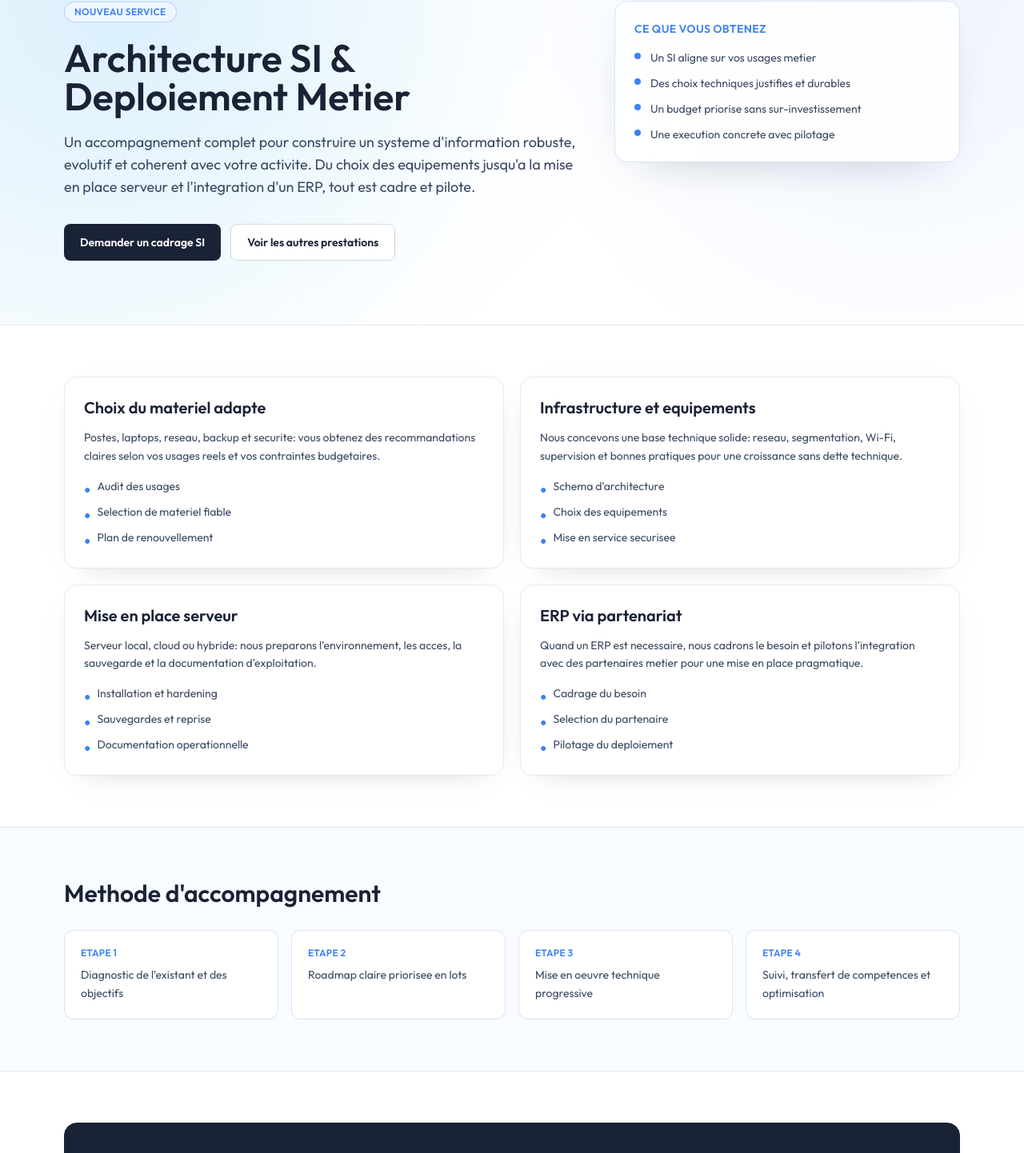
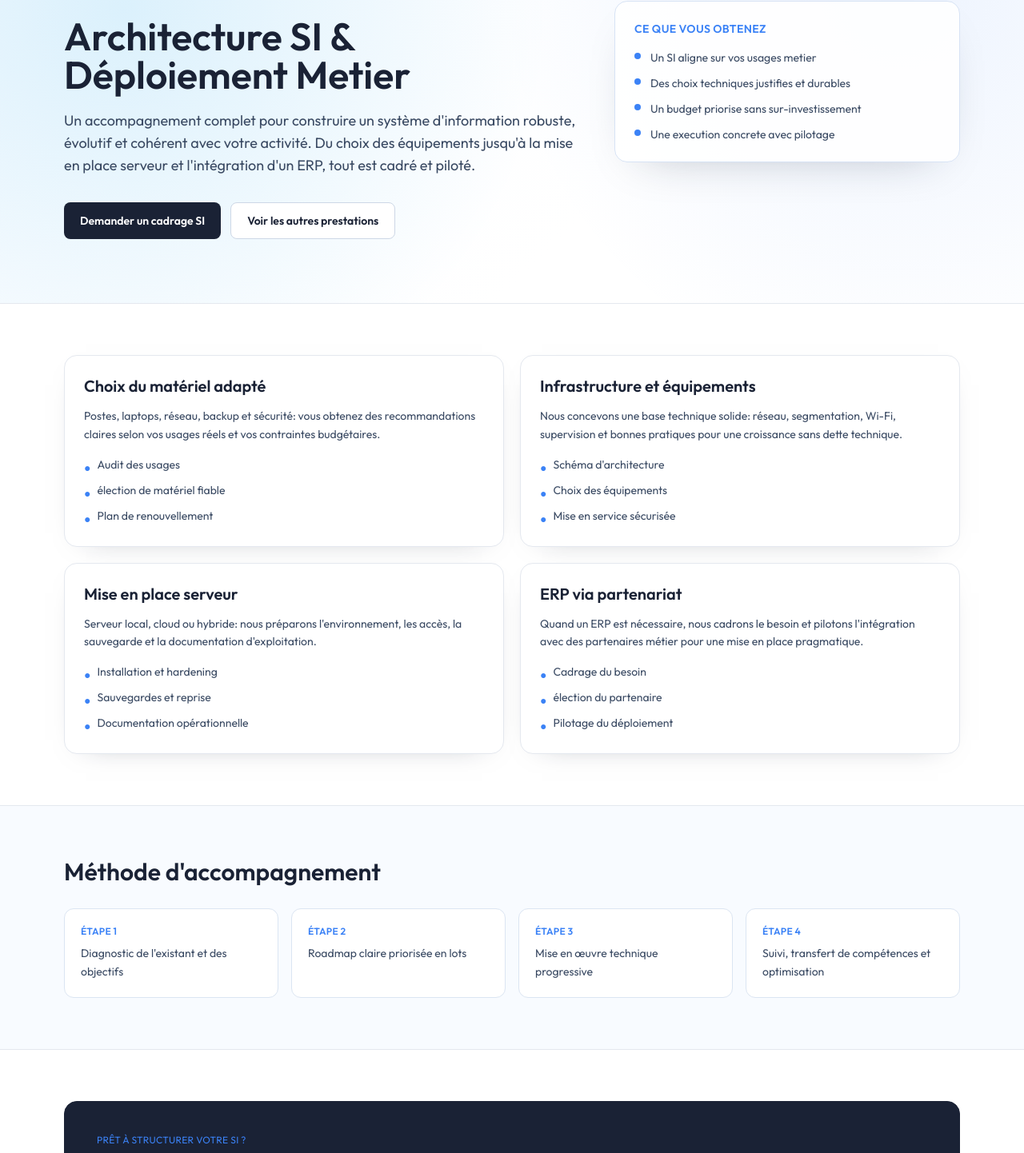
Before and after one commit to lionneleng-droid/Site_Mistral-IT, a Next.js app: page /accompagnement-si in a window 1280 px wide. Shown: the part 143-1585 px from the top of the page at 80% size. Built offline with nearby package versions, Linux system fonts and the light colour scheme.

Commit message:
fix: add page for all

```diff
--- /dev/null
+++ b/app/a-propos/page.tsx
@@ -0,0 +1,17 @@
+import Navbar from "../../components/Navbar";
+import Footer from "../../components/Footer";
+import AboutSection from "../../components/AboutSection";
+import ContactSection from "../../components/ContactSection";
+
+export default function AProposPage() {
+  return (
+    <>
+      <Navbar />
+      <main className="pt-16">
+        <AboutSection />
+        <ContactSection />
+      </main>
+      <Footer />
+    </>
+  );
+}
--- a/app/accompagnement-si/page.tsx
+++ b/app/accompagnement-si/page.tsx
@@ -1,39 +1,40 @@
 import Link from "next/link";
 import Navbar from "../../components/Navbar";
 import Footer from "../../components/Footer";
+import ContactSection from "../../components/ContactSection";
 
 const pillars = [
   {
-    title: "Choix du materiel adapte",
+    title: "Choix du matériel adapté",
     description:
-      "Postes, laptops, reseau, backup et securite: vous obtenez des recommandations claires selon vos usages reels et vos contraintes budgetaires.",
-    points: ["Audit des usages", "Selection de materiel fiable", "Plan de renouvellement"],
+      "Postes, laptops, réseau, backup et sécurité: vous obtenez des recommandations claires selon vos usages réels et vos contraintes budgétaires.",
+    points: ["Audit des usages", "élection de matériel fiable", "Plan de renouvellement"],
   },
   {
-    title: "Infrastructure et equipements",
+    title: "Infrastructure et équipements",
     description:
-      "Nous concevons une base technique solide: reseau, segmentation, Wi-Fi, supervision et bonnes pratiques pour une croissance sans dette technique.",
-    points: ["Schema d'architecture", "Choix des equipements", "Mise en service securisee"],
+      "Nous concevons une base technique solide: réseau, segmentation, Wi-Fi, supervision et bonnes pratiques pour une croissance sans dette technique.",
+    points: ["Schéma d'architecture", "Choix des équipements", "Mise en service sécurisée"],
   },
   {
     title: "Mise en place serveur",
     description:
-      "Serveur local, cloud ou hybride: nous preparons l'environnement, les acces, la sauvegarde et la documentation d'exploitation.",
-    points: ["Installation et hardening", "Sauvegardes et reprise", "Documentation operationnelle"],
+      "Serveur local, cloud ou hybride: nous préparons l'environnement, les accès, la sauvegarde et la documentation d'exploitation.",
+    points: ["Installation et hardening", "Sauvegardes et reprise", "Documentation opérationnelle"],
   },
   {
     title: "ERP via partenariat",
     description:
-      "Quand un ERP est necessaire, nous cadrons le besoin et pilotons l'integration avec des partenaires metier pour une mise en place pragmatique.",
-    points: ["Cadrage du besoin", "Selection du partenaire", "Pilotage du deploiement"],
+      "Quand un ERP est nécessaire, nous cadrons le besoin et pilotons l'intégration avec des partenaires métier pour une mise en place pragmatique.",
+    points: ["Cadrage du besoin", "élection du partenaire", "Pilotage du déploiement"],
   },
 ];
 
 const steps = [
   "Diagnostic de l'existant et des objectifs",
-  "Roadmap claire priorisee en lots",
-  "Mise en oeuvre technique progressive",
-  "Suivi, transfert de competences et optimisation",
+  "Roadmap claire priorisée en lots",
+  "Mise en œuvre technique progressive",
+  "Suivi, transfert de compétences et optimisation",
 ];
 
 export default function AccompagnementSIPage() {
@@ -47,20 +48,17 @@ export default function AccompagnementSIPage() {
 
           <div className="relative max-w-7xl mx-auto px-6 lg:px-20 py-14 lg:py-20 grid lg:grid-cols-[1.2fr_0.8fr] gap-10 items-start">
             <div>
-              <p className="inline-flex items-center rounded-full border border-sky/30 bg-skylt px-3 py-1 text-xs font-semibold tracking-wide text-sky uppercase">
-                Nouveau service
-              </p>
               <h1 className="mt-5 text-3xl lg:text-5xl font-bold leading-tight text-ink">
-                Architecture SI & Deploiement Metier
+                Architecture SI & Déploiement Metier
               </h1>
               <p className="mt-5 max-w-2xl text-base lg:text-lg text-slate leading-relaxed">
-                Un accompagnement complet pour construire un systeme d'information robuste, evolutif et coherent avec votre activite.
-                Du choix des equipements jusqu'a la mise en place serveur et l'integration d'un ERP, tout est cadre et pilote.
+                Un accompagnement complet pour construire un système d'information robuste, évolutif et cohérent avec votre activité.
+                Du choix des équipements jusqu'à la mise en place serveur et l'intégration d'un ERP, tout est cadré et piloté.
               </p>
 
               <div className="mt-8 flex flex-wrap gap-3">
                 <Link
-                  href="/#contact"
+                  href="#contact"
                   className="inline-flex items-center rounded-lg bg-ink px-5 py-3 text-sm font-semibold text-white transition-colors hover:bg-sky"
                 >
                   Demander un cadrage SI
@@ -117,11 +115,11 @@ export default function AccompagnementSIPage() {
 
         <section className="border-y border-[#e4e8ef] bg-[#f8fbff]">
           <div className="max-w-7xl mx-auto px-6 lg:px-20 py-14 lg:py-16">
-            <h2 className="text-2xl lg:text-3xl font-bold text-ink">Methode d'accompagnement</h2>
+            <h2 className="text-2xl lg:text-3xl font-bold text-ink">Méthode d'accompagnement</h2>
             <div className="mt-7 grid sm:grid-cols-2 lg:grid-cols-4 gap-4">
               {steps.map((step, index) => (
                 <div key={step} className="rounded-xl bg-white border border-[#dbe5f2] p-5">
-                  <p className="text-xs font-semibold uppercase tracking-wide text-sky">Etape {index + 1}</p>
+                  <p className="text-xs font-semibold uppercase tracking-wide text-sky">Étape {index + 1}</p>
                   <p className="mt-2 text-sm text-slate leading-relaxed">{step}</p>
                 </div>
               ))}
@@ -132,20 +130,22 @@ export default function AccompagnementSIPage() {
         <section className="max-w-7xl mx-auto px-6 lg:px-20 py-14 lg:py-16">
           <div className="rounded-2xl border border-ink bg-ink px-6 py-8 lg:px-10 lg:py-10 text-white flex flex-col lg:flex-row lg:items-center lg:justify-between gap-5">
             <div>
-              <p className="text-xs uppercase tracking-wide text-sky">Pret a structurer votre SI ?</p>
-              <h2 className="mt-2 text-2xl lg:text-3xl font-bold">On transforme les besoins metier en systeme concret.</h2>
+              <p className="text-xs uppercase tracking-wide text-sky">Prêt à structurer votre SI ?</p>
+              <h2 className="mt-2 text-2xl lg:text-3xl font-bold">On transforme les besoins métier en système concret.</h2>
               <p className="mt-3 text-sm lg:text-base text-[#c2d2ea] max-w-2xl">
-                Vous gardez une vision claire des priorites, du budget et des choix techniques a chaque etape.
+                Vous gardez une vision claire des priorités, du budget et des choix techniques à chaque étape.
               </p>
             </div>
             <Link
-              href="/#contact"
+              href="#contact"
               className="inline-flex justify-center items-center rounded-lg bg-white px-5 py-3 text-sm font-semibold text-ink transition-colors hover:bg-skylt"
             >
               Lancer mon projet SI
             </Link>
           </div>
         </section>
+
+        <ContactSection />
       </main>
 
       <Footer />
--- /dev/null
+++ b/app/audits/page.tsx
@@ -0,0 +1,19 @@
+import Navbar from "../../components/Navbar";
+import Footer from "../../components/Footer";
+import ScrollReveal from "../../components/ScrollReveal";
+import AuditsSection from "../../components/AuditsSection";
+import ContactSection from "../../components/ContactSection";
+
+export default function AuditsPage() {
+  return (
+    <>
+      <ScrollReveal />
+      <Navbar />
+      <main className="pt-16">
+        <AuditsSection />
+        <ContactSection />
+      </main>
+      <Footer />
+    </>
+  );
+}
--- /dev/null
+++ b/app/methode/page.tsx
@@ -0,0 +1,19 @@
+import Navbar from "../../components/Navbar";
+import Footer from "../../components/Footer";
+import ScrollReveal from "../../components/ScrollReveal";
+import ProcessSection from "../../components/ProcessSection";
+import ContactSection from "../../components/ContactSection";
+
+export default function MethodePage() {
+  return (
+    <>
+      <ScrollReveal />
+      <Navbar />
+      <main className="pt-16">
+        <ProcessSection />
+        <ContactSection />
+      </main>
+      <Footer />
+    </>
+  );
+}
--- /dev/null
+++ b/app/pourquoi-moi/page.tsx
@@ -0,0 +1,19 @@
+import Navbar from "../../components/Navbar";
+import Footer from "../../components/Footer";
+import ScrollReveal from "../../components/ScrollReveal";
+import WhySection from "../../components/WhySection";
+import ContactSection from "../../components/ContactSection";
+
+export default function PourquoiMoiPage() {
+  return (
+    <>
+      <ScrollReveal />
+      <Navbar />
+      <main className="pt-16">
+        <WhySection />
+        <ContactSection />
+      </main>
+      <Footer />
+    </>
+  );
+}
--- /dev/null
+++ b/app/prestations/page.tsx
@@ -0,0 +1,19 @@
+import Navbar from "../../components/Navbar";
+import Footer from "../../components/Footer";
+import ScrollReveal from "../../components/ScrollReveal";
+import ServicesSection from "../../components/ServicesSection";
+import ContactSection from "../../components/ContactSection";
+
+export default function PrestationsPage() {
+  return (
+    <>
+      <ScrollReveal />
+      <Navbar />
+      <main className="pt-16">
+        <ServicesSection />
+        <ContactSection />
+      </main>
+      <Footer />
+    </>
+  );
+}
--- a/components/Navbar.tsx
+++ b/components/Navbar.tsx
@@ -4,11 +4,11 @@ import Image from "next/image";
 import { useState, useEffect } from "react";
 
 const NAV_LINKS = [
-  { href: "#audits", label: "Audits" },
-  { href: "#services", label: "Prestations" },
-  { href: "#processus", label: "Ma Méthode" },
-  { href: "#pourquoi", label: "Pourquoi moi ?" },
-  { href: "#about", label: "À propos" },
+  { href: "/audits", label: "Audits" },
+  { href: "/prestations", label: "Prestations" },
+  { href: "/methode", label: "Ma Méthode" },
+  { href: "/pourquoi-moi", label: "Pourquoi moi ?" },
+  { href: "/a-propos", label: "À propos" },
 ];
 
 export default function Navbar() {
@@ -42,10 +42,6 @@ export default function Navbar() {
     ? "text-white border-white/40 hover:bg-white/10"
     : "text-ink border-ink/25 hover:bg-skylt";
 
-  const scrollToTop = () => {
-    window.scrollTo({ top: 0, behavior: 'smooth' });
-  };
-
   return (
     <nav
       className={`fixed top-0 left-0 right-0 z-50 transition-all duration-300 ${
@@ -58,7 +54,7 @@ export default function Navbar() {
     >
       <div className="max-w-7xl mx-auto px-6 lg:px-20 flex items-center justify-between h-16">
         {/* Logo */}
-        <div onClick={scrollToTop} className="flex items-center gap-2 cursor-pointer">
+        <Link href="/" className="flex items-center gap-2 cursor-pointer">
           <Image
             src="/images/Logo.png" // Assurez-vous que le fichier logo.png est dans public/images/
             alt="Mistral IT"
@@ -70,18 +66,18 @@ export default function Navbar() {
             Mistral IT
           </span>
           <span className="w-1.5 h-1.5 rounded-full bg-sky mb-0.5 flex-shrink-0" />
-        </div>
+        </Link>
 
         {/* Desktop links */}
         <ul className="hidden md:flex items-center gap-8">
           {NAV_LINKS.map(({ href, label }) => (
             <li key={href}>
-              <a
+              <Link
                 href={href}
                 className={`text-sm font-medium ${textColor} hover:text-sky transition-colors`}
               >
                 {label}
-              </a>
+              </Link>
             </li>
           ))}
         </ul>
@@ -125,14 +121,14 @@ export default function Navbar() {
             Accompagnement SI
           </Link>
           {NAV_LINKS.map(({ href, label }) => (
-            <a
+            <Link
               key={href}
               href={href}
               onClick={() => setMenuOpen(false)}
               className={`text-sm font-medium ${isOverDark ? "text-white" : "text-slate"}`}
             >
               {label}
-            </a>
+            </Link>
           ))}
           <a
             href="#contact"
```
